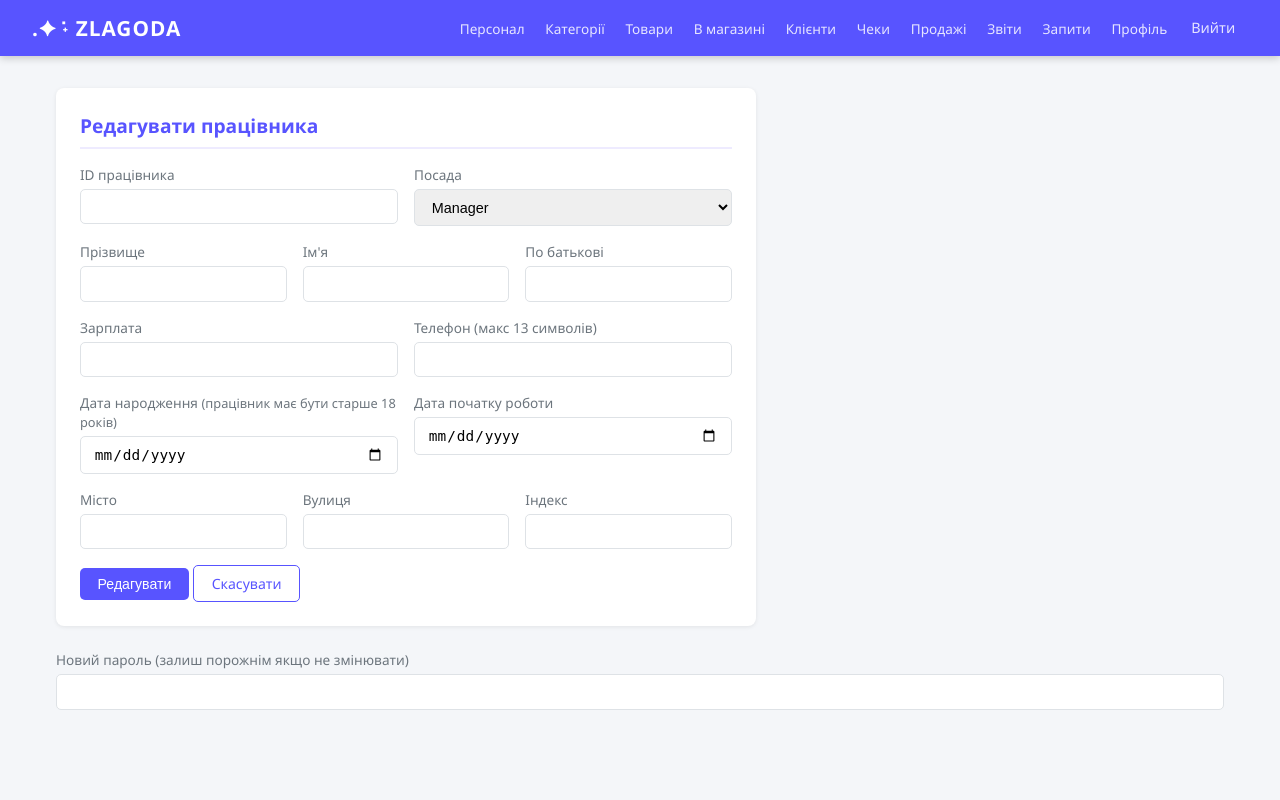
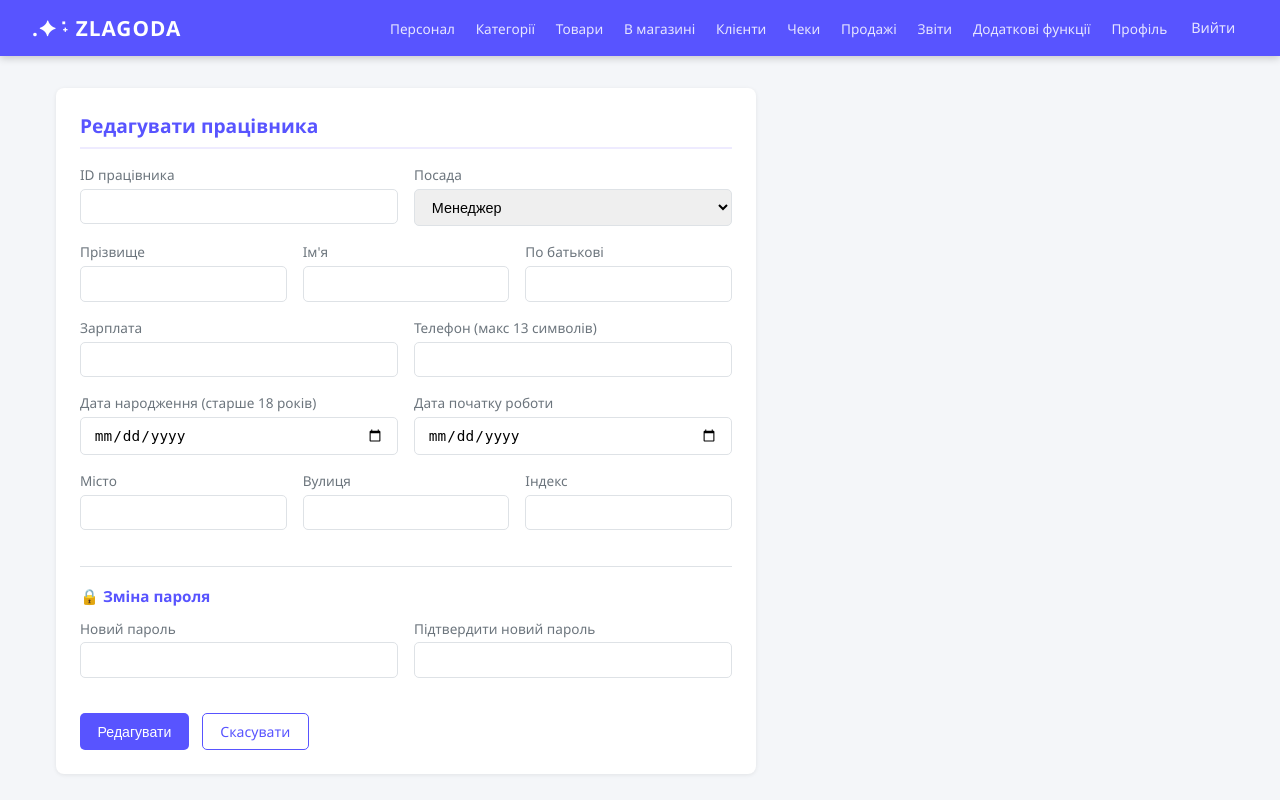
Before and after one commit to olhabidochka/zlagoda-supermarket, a Django app: page /employees/1/edit/ in a window 1280 px wide. Run offline with Django 5.2, Linux system fonts and the light colour scheme; a user stored in the database is signed in; data comes from the database, SQL or seed files in the repository; both versions use the stored data as it was after the commit.

Commit message:
Fixed bugs

```diff
--- a/zlagoda/supermarket/db_utils.py
+++ b/zlagoda/supermarket/db_utils.py
@@ -151,6 +151,8 @@
         """, [num])
 
 
+
+
 # ═══════════════════════════════════════════════════════════
 # PRODUCTS
 # ═══════════════════════════════════════════════════════════
@@ -207,6 +209,9 @@
         """, [d['category_number'], d['product_name'],
               d.get('producer', ''), d['characteristics'], d['id_product']])
 
+def delete_product(pid):
+    with connection.cursor() as c:
+        c.execute("DELETE FROM Product WHERE id_product = %s", [pid])
 
 # ═══════════════════════════════════════════════════════════
 # STORE PRODUCTS
--- a/zlagoda/supermarket/templates/supermarket/base.html
+++ b/zlagoda/supermarket/templates/supermarket/base.html
@@ -12,7 +12,7 @@
 <nav>
   <a class="brand" href="{% url 'dashboard' %}">.✦ ݁˖ ZLAGODA</a>
   <ul>
-    {% if role == 'Manager' or role == 'Менеджер' %}
+    {% if role == 'Менеджер' or role == 'Manager' %}
       <li><a href="{% url 'employees' %}">Персонал</a></li>
     {% endif %}
     <li><a href="{% url 'categories' %}">Категорії</a></li>
@@ -20,10 +20,10 @@
     <li><a href="{% url 'store_products' %}">В магазині</a></li>
     <li><a href="{% url 'customers' %}">Клієнти</a></li>
     <li><a href="{% url 'checks' %}">Чеки</a></li>
-    {% if role == 'Manager' or role == 'Менеджер' %}
+ {% if role == 'Менеджер' or role == 'Manager' %}
       <li><a href="{% url 'units_sold' %}">Продажі</a></li>
       <li><a href="{% url 'reports' %}">Звіти</a></li>
-      <li><a href="{% url 'queries' %}">Запити</a></li>
+      <li><a href="{% url 'queries' %}">Додаткові функції</a></li>
     {% endif %}
     <li><a href="{% url 'profile' %}">Профіль</a></li>
     <li>
--- a/zlagoda/supermarket/templates/supermarket/dashboard.html
+++ b/zlagoda/supermarket/templates/supermarket/dashboard.html
@@ -10,7 +10,7 @@
     </span>
   </div>
   <div class="dash-grid">
-    {% if role == 'Manager' %}
+    {% if role == 'Менеджер' or role == 'Manager' %}
     <a class="dash-card" href="{% url 'employees' %}"><div class="icon"></div><span>Персонал</span></a>
     {% endif %}
     <a class="dash-card" href="{% url 'categories' %}"><div class="icon"></div><span>Категорії</span></a>
@@ -18,7 +18,7 @@
     <a class="dash-card" href="{% url 'store_products' %}"><div class="icon"></div><span>В магазині</span></a>
     <a class="dash-card" href="{% url 'customers' %}"><div class="icon"></div><span>Клієнти</span></a>
     <a class="dash-card" href="{% url 'checks' %}"><div class="icon"></div><span>Чеки</span></a>
-    {% if role == 'Manager' %}
+    {% if role == 'Менеджер' or role == 'Manager' %}
     <a class="dash-card" href="{% url 'reports' %}"><div class="icon"></div><span>Звіти PDF</span></a>
     <a class="dash-card" href="{% url 'queries' %}"><div class="icon"></div><span>Додаткові функції</span></a>
     {% endif %}
--- a/zlagoda/supermarket/templates/supermarket/employee_form.html
+++ b/zlagoda/supermarket/templates/supermarket/employee_form.html
@@ -6,43 +6,79 @@
   <form method="post">
     {% csrf_token %}
     <div class="form-row">
-      <div class="form-group"><label>ID працівника</label>
-        <input type="text" name="id_employee" value="{{ emp.id_employee }}" {% if action == 'Редагувати' %}readonly{% endif %} required></div>
-      <div class="form-group"><label>Посада</label>
+      <div class="form-group">
+        <label>ID працівника</label>
+        <input type="text" name="id_employee" value="{{ emp.id_employee }}"
+               {% if action == 'Редагувати' %}readonly{% endif %} required>
+      </div>
+      <div class="form-group">
+        <label>Посада</label>
         <select name="empl_role">
-          <option value="Manager" {% if emp.empl_role == 'Manager' %}selected{% endif %}>Manager</option>
-          <option value="Cashier" {% if emp.empl_role == 'Cashier' %}selected{% endif %}>Cashier</option>
+          <option value="Менеджер" {% if emp.empl_role == 'Менеджер' or emp.empl_role == 'Manager' %}selected{% endif %}>Менеджер</option>
+          <option value="Касир" {% if emp.empl_role == 'Касир' or emp.empl_role == 'Cashier' %}selected{% endif %}>Касир</option>
         </select>
       </div>
     </div>
+
     <div class="form-row-3">
-      <div class="form-group"><label>Прізвище</label><input type="text" name="empl_surname" value="{{ emp.empl_surname }}" required></div>
-      <div class="form-group"><label>Ім'я</label><input type="text" name="empl_name" value="{{ emp.empl_name }}" required></div>
-      <div class="form-group"><label>По батькові</label><input type="text" name="empl_patronymic" value="{{ emp.empl_patronymic }}"></div>
+      <div class="form-group">
+        <label>Прізвище</label>
+        <input type="text" name="empl_surname" value="{{ emp.empl_surname }}" required>
       </div>
-    <div class="form-row">
-      <div class="form-group"><label>Зарплата</label><input type="number" step="0.01" name="salary" value="{{ emp.salary }}" required></div>
-      <div class="form-group"><label>Телефон (макс 13 символів)</label><input type="text" name="phone_number" maxlength="13" value="{{ emp.phone_number }}" required></div>
+      <div class="form-group">
+        <label>Ім'я</label>
+        <input type="text" name="empl_name" value="{{ emp.empl_name }}" required>
       </div>
+      <div class="form-group">
+        <label>По батькові</label>
+        <input type="text" name="empl_patronymic" value="{{ emp.empl_patronymic }}">
+      </div>
+    </div>
+
     <div class="form-row">
       <div class="form-group">
-  <label>Дата народження <span style="color:var(--muted);font-size:.8rem">(працівник має бути старше 18 років)</span></label>
+        <label>Зарплата</label>
+        <input type="number" step="0.01" name="salary" value="{{ emp.salary }}" required>
+      </div>
+      <div class="form-group">
+        <label>Телефон (макс 13 символів)</label>
+        <input type="text" name="phone_number" maxlength="13" value="{{ emp.phone_number }}" required>
+      </div>
+    </div>
+
+    <div class="form-row">
+      <div class="form-group">
+        <label>Дата народження (старше 18 років)</label>
         <input type="date" name="date_of_birth"
                value="{{ emp.date_of_birth }}"
-         max="{{ max_date }}"
-         required>
+               max="{{ max_date }}" required>
       </div>
-      <div class="form-group"><label>Дата початку роботи</label><input type="date" name="date_of_start" value="{{ emp.date_of_start }}" required></div>
+      <div class="form-group">
+        <label>Дата початку роботи</label>
+        <input type="date" name="date_of_start"
+               value="{{ emp.date_of_start }}" required>
       </div>
+    </div>
+
     <div class="form-row-3">
-      <div class="form-group"><label>Місто</label><input type="text" name="city" value="{{ emp.city }}" required></div>
-      <div class="form-group"><label>Вулиця</label><input type="text" name="street" value="{{ emp.street }}" required></div>
-      <div class="form-group"><label>Індекс</label><input type="text" name="zip_code" value="{{ emp.zip_code }}" required></div>
+      <div class="form-group">
+        <label>Місто</label>
+        <input type="text" name="city" value="{{ emp.city }}" required>
       </div>
+      <div class="form-group">
+        <label>Вулиця</label>
+        <input type="text" name="street" value="{{ emp.street }}" required>
+      </div>
+      <div class="form-group">
+        <label>Індекс</label>
+        <input type="text" name="zip_code" value="{{ emp.zip_code }}" required>
+      </div>
+    </div>
+
     {% if action == 'Додати' %}
     <div class="form-row">
       <div class="form-group">
-    <label>Пароль для входу в систему</label>
+        <label>Пароль</label>
         <input type="password" name="password" required minlength="8">
       </div>
       <div class="form-group">
@@ -51,13 +87,29 @@
       </div>
     </div>
     {% endif %}
+
+    {% if action == 'Редагувати' %}
+    <div style="border-top:1px solid var(--border);margin:1.2rem 0;padding-top:1.2rem">
+      <div style="font-size:.95rem;font-weight:600;color:var(--green-dark);margin-bottom:.8rem">
+        🔒 Зміна пароля
+      </div>
+      <div class="form-row">
+        <div class="form-group">
+          <label>Новий пароль <span style="color:var(--muted);font-size:.8rem"></span></label>
+          <input type="password" name="new_password" minlength="8">
+        </div>
+        <div class="form-group">
+          <label>Підтвердити новий пароль</label>
+          <input type="password" name="new_password_confirm" minlength="8">
+        </div>
+      </div>
+    </div>
+    {% endif %}
+
+    <div style="display:flex;gap:.8rem;margin-top:.5rem">
       <button class="btn btn-green">{{ action }}</button>
       <a href="{% url 'employees' %}" class="btn btn-outline">Скасувати</a>
+    </div>
   </form>
-</div>{% if action == 'Редагувати' %}
-<div class="form-group">
-  <label>Новий пароль (залиш порожнім якщо не змінювати)</label>
-  <input type="password" name="new_password" minlength="8">
 </div>
-{% endif %}
 {% endblock %}
--- a/zlagoda/supermarket/templates/supermarket/employees.html
+++ b/zlagoda/supermarket/templates/supermarket/employees.html
@@ -52,7 +52,7 @@
         <td style="white-space:nowrap">{{ e.phone_number }}</td>
         <td>{{ e.city }}, {{ e.street }}</td>
         <td style="white-space:nowrap">
-          <a href="{% url 'employee_edit' e.id_employee %}" class="btn btn-outline btn-sm">✏️</a>
+          <a href="{% url 'employee_edit' e.id_employee %}" class="btn btn-outline btn-sm">✎</a>
           <a href="{% url 'employee_delete' e.id_employee %}" class="btn btn-danger btn-sm"
              onclick="return confirm('Видалити працівника?')">✕</a>
         </td>
--- a/zlagoda/supermarket/views.py
+++ b/zlagoda/supermarket/views.py
@@ -148,6 +148,25 @@
     max_date = (date.today() - relativedelta(years=18)).isoformat()
     emp_list = db.get_employee_by_id(pk)
     emp = emp_list[0] if emp_list else {}
+
+    if emp:
+        if emp.get('date_of_birth'):
+            try:
+                dob = str(emp['date_of_birth'])
+                if len(dob) > 10:
+                    dob = dob[:10]
+                emp['date_of_birth'] = dob
+            except:
+                emp['date_of_birth'] = ''
+        if emp.get('date_of_start'):
+            try:
+                dos = str(emp['date_of_start'])
+                if len(dos) > 10:
+                    dos = dos[:10]
+                emp['date_of_start'] = dos
+            except:
+                emp['date_of_start'] = ''
+
     if request.method == 'POST':
         data = flatten_post(request.POST)
         data['id_employee'] = pk
@@ -173,6 +192,7 @@
                 User.objects.create_user(username=pk, password=new_password)
         messages.success(request, 'Дані працівника оновлено')
         return redirect('employees')
+
     return render(request, 'supermarket/employee_form.html', {
         'action': 'Редагувати', 'emp': emp, 'max_date': max_date
     })
@@ -632,6 +652,24 @@
     if not emp:
         return redirect('dashboard')
 
+    if emp.get('date_of_birth'):
+        try:
+            dob = str(emp['date_of_birth'])
+            if len(dob) > 10:
+                dob = dob[:10]
+            emp['date_of_birth'] = dob
+        except:
+            emp['date_of_birth'] = ''
+
+    if emp.get('date_of_start'):
+        try:
+            dos = str(emp['date_of_start'])
+            if len(dos) > 10:
+                dos = dos[:10]
+            emp['date_of_start'] = dos
+        except:
+            emp['date_of_start'] = ''
+
     if request.method == 'POST':
         data = flatten_post(request.POST)
         data['id_employee'] = request.user.username
```
Also changed, not shown: zlagoda/db.sqlite3. Lines whose indentation alone changed are shown as unchanged.
